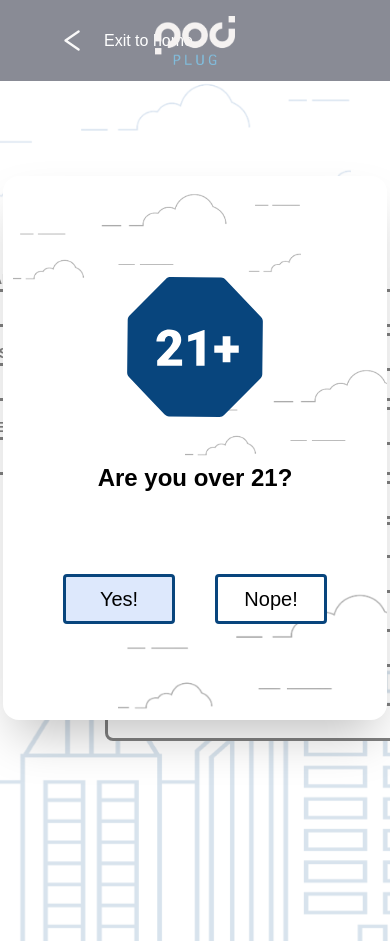
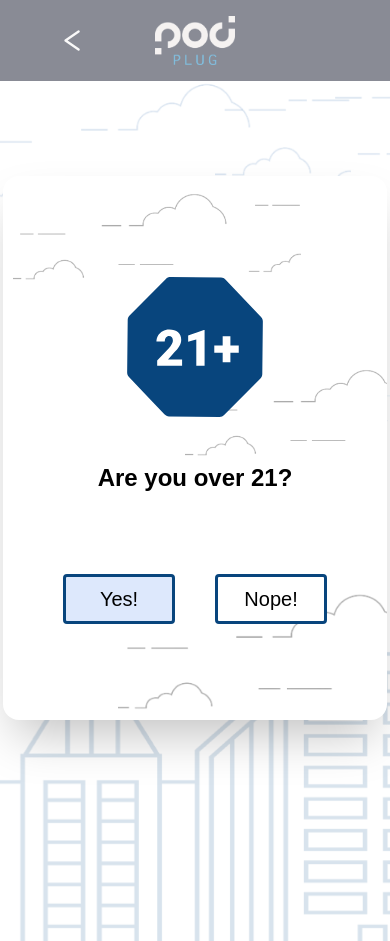
Before and after one commit to Cory-Accardo/pod_plug_main_client, a Next.js app: page /signup in a window 390 px wide. Built offline with nearby package versions, Linux system fonts and the light colour scheme.

Commit message:
Responsive signup

```diff
--- a/components/SignupHeader.tsx
+++ b/components/SignupHeader.tsx
@@ -15,7 +15,7 @@ export default function SignupHeader() {
         }}
       >
         <img src="/arrow_left.svg" alt="Arrow" className="w-4" />
-        <div className="font-raleway text-white ml-6">Exit to home</div>
+        <div className="font-raleway text-white ml-6 hidden md:block">Exit to home</div>
       </div>
       <div className="relative w-20 mx-auto">
         <Image
--- a/pages/signup.tsx
+++ b/pages/signup.tsx
@@ -22,56 +22,60 @@ export default function Signup() {
       {/* Header */}
       <SignupHeader />
 
-      <main>
+      <main className="relative overflow-hidden">
         {/* Clouds */}
         <div className="absolute z-clouds w-full">
           <img
             src="/clouds_blue.png"
             alt="Clouds"
-            className="absolute opacity-80 z-clouds hidden md:block"
-            style={{ top: "-4rem", left: "-10vw" }}
-          />
-          <img
-            src="/clouds_blue.png"
-            alt="Clouds"
-            className="absolute opacity-80 z-clouds hidden md:block"
+            className="absolute opacity-80 z-clouds"
             style={{ top: "-2rem", left: "55vw" }}
           />
           <img
             src="/clouds_blue.png"
             alt="Clouds"
-            className="absolute opacity-80 z-clouds md:hidden"
+            className="absolute opacity-80 z-clouds"
             style={{ top: "0rem", left: "-10vw" }}
           />
           <img
             src="/clouds_big.png"
             alt="Clouds"
-            className="absolute opacity-80 z-clouds transform scale-75 hidden md:block"
-            style={{ top: "6rem", left: "-5vw" }}
+            className="absolute opacity-80 z-clouds transform scale-75"
+            style={{ top: "10rem", left: "-5vw" }}
           />
           <img
             src="/clouds_big.png"
             alt="Clouds"
-            className="absolute opacity-80 z-clouds transform scale-50 hidden xl:block"
-            style={{ top: "10rem", left: "55vw" }}
+            className="absolute opacity-80 z-clouds transform scale-50"
+            style={{ top: "16rem", left: "55vw" }}
           />
+          {!firstForm && (
+            <>
               <img
                 src="/clouds_blue.png"
                 alt="Clouds"
-            className="absolute opacity-80 z-clouds transform md:hidden"
-            style={{ top: "15rem", left: "60vw" }}
+                className="absolute opacity-80 z-clouds block lg:hidden"
+                style={{ top: "38rem", left: "-10vw" }}
               />
+              <img
+                src="/clouds_big.png"
+                alt="Clouds"
+                className="absolute opacity-80 z-clouds transform scale-75 block lg:hidden"
+                style={{ top: "47rem", left: "45vw" }}
+              />
+            </>
+          )}
         </div>
         {/* First form */}
-        <div className="outer-container flex flex-col items-center">
         <motion.div
-            className="container relative z-content"
+          className="outer-container flex flex-col items-center relative z-content"
           initial={{ transform: "translateX(0vw)" }}
           animate={{
             transform: firstForm ? "translateX(0vw)" : "translateX(-100vw)",
           }}
         >
-            <div className="relative transform left-1/2 -translate-x-1/2 flex flex-col w-112 py-24">
+          <div className="container">
+            <div className="relative transform left-1/2 -translate-x-1/2 flex flex-col w-112 max-w-full py-24">
               <div className="font-raleway font-bold text-4xl text-center">
                 Create an Account
               </div>
@@ -117,23 +121,26 @@ export default function Signup() {
                 </button>
               </form>
             </div>
+          </div>
         </motion.div>
+        {!firstForm && <div className="h-136 lg:h-32"></div>}
         <motion.div
-            className="container absolute z-content"
+          className="outer-container flex flex-col items-center absolute w-full top-0 z-content"
           initial={{ transform: "translateX(100vw)" }}
           animate={{
             transform: firstForm ? "translateX(100vw)" : "translateX(0vw)",
           }}
         >
-            <div className="relative transform left-1/2 -translate-x-1/2 flex flex-col py-24">
+          <div className="container max-w-full">
+            <div className="relative transform left-1/2 -translate-x-1/2 flex flex-col py-24 w-112 max-w-full lg:w-auto">
               <div className="font-raleway font-bold text-4xl text-center">
                 Billing Information
               </div>
               <div className="font-raleway font-bold text-subtitle-gray text-xl text-center mt-2">
                 Enter your details below
               </div>
-              <form className="flex flex-row font-raleway justify-center">
-                <div className="flex flex-col w-112 mr-16 mt-4">
+              <form className="flex flex-col lg:flex-row font-raleway justify-center items-center">
+                <div className="flex flex-col w-112 max-w-full mr-0 lg:mr-16 mt-4">
                   <div className="font-bold mt-4 text-lg">
                     Billing Information
                   </div>
@@ -189,7 +196,7 @@ export default function Signup() {
                     />
                   </div>
                 </div>
-                <div className="flex flex-col w-112 mt-4">
+                <div className="flex flex-col w-112 mt-4 max-w-full lg:w-auto">
                   <div className="font-bold mt-4 text-lg">
                     Payment Information
                   </div>
@@ -271,7 +278,7 @@ export default function Signup() {
                     </div>
                   </div>
                   <button
-                    className="bg-white p-1 px-12 mt-16 text-sm font-bold border-black rounded-lg cursor-pointer font-raleway border-3 text-black self-end"
+                    className="bg-white p-1 px-12 mt-8 lg:mt-16 text-sm font-bold border-black rounded-lg cursor-pointer font-raleway border-3 text-black self-end"
                     onClick={(e) => {
                       e.preventDefault();
                       setFirstForm(false);
@@ -282,8 +289,8 @@ export default function Signup() {
                 </div>
               </form>
             </div>
+          </div>
         </motion.div>
-        </div>
         {/* Skyline */}
         <div className="relative h-80">
           <div
```
Lines whose indentation alone changed are shown as unchanged.
